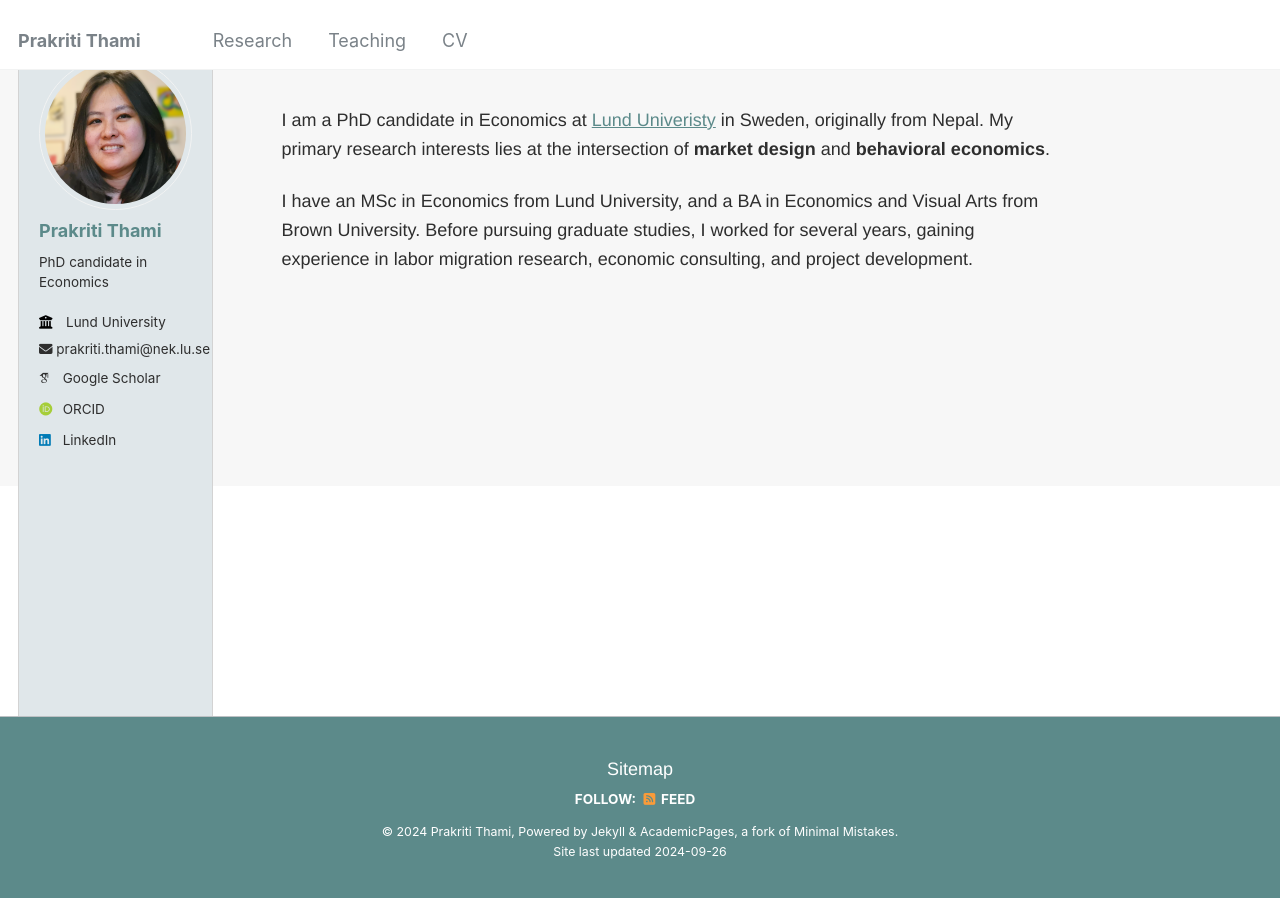
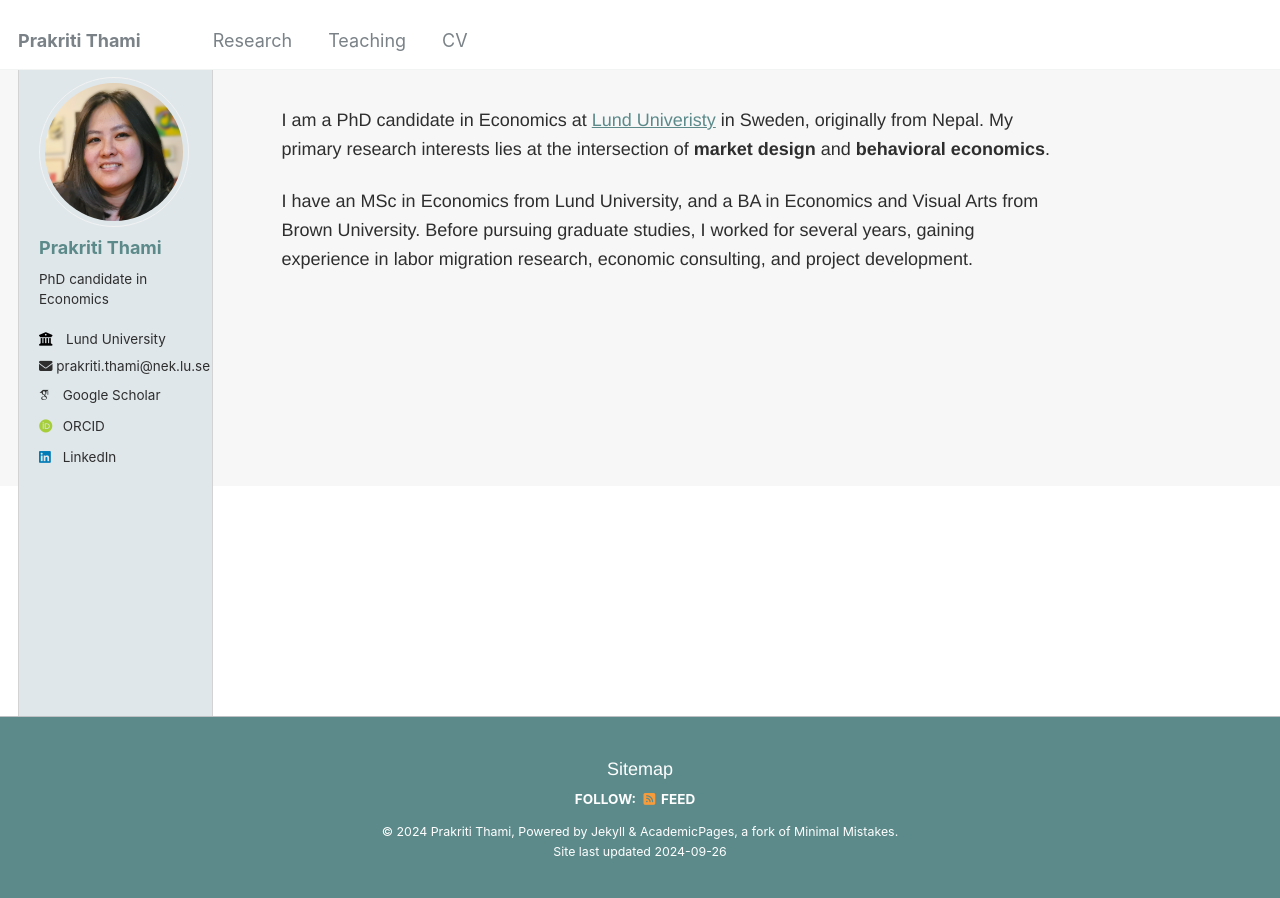
Before and after one commit to prakritithami/prakritithami.github.io, a Jekyll site: the page built from _pages/about.md, in a window 1280 px wide. Built offline with Jekyll 4.4.1, drawn with Linux system fonts in a browser that asks for light colours; some web fonts are replaced.

Commit message:
Update main.scss

```diff
--- a/assets/css/main.scss
+++ b/assets/css/main.scss
@@ -112,3 +112,12 @@ hr {
     border: 1px solid #d3d3d3; /* Light Gray Divider */
     margin: 30px 0;
 }
+
+.author__avatar {
+    display: block; /* Ensures the image behaves like a block element */
+    max-width: 150px; /* Adjust the size as needed */
+    border-radius: 50%; /* Ensures the image is circular */
+    margin-top: 20px; /* Adds space above the image */
+    z-index: 10; /* Ensures the image is on top of other elements */
+    position: relative; /* Helps manage overlapping elements */
+}
```
